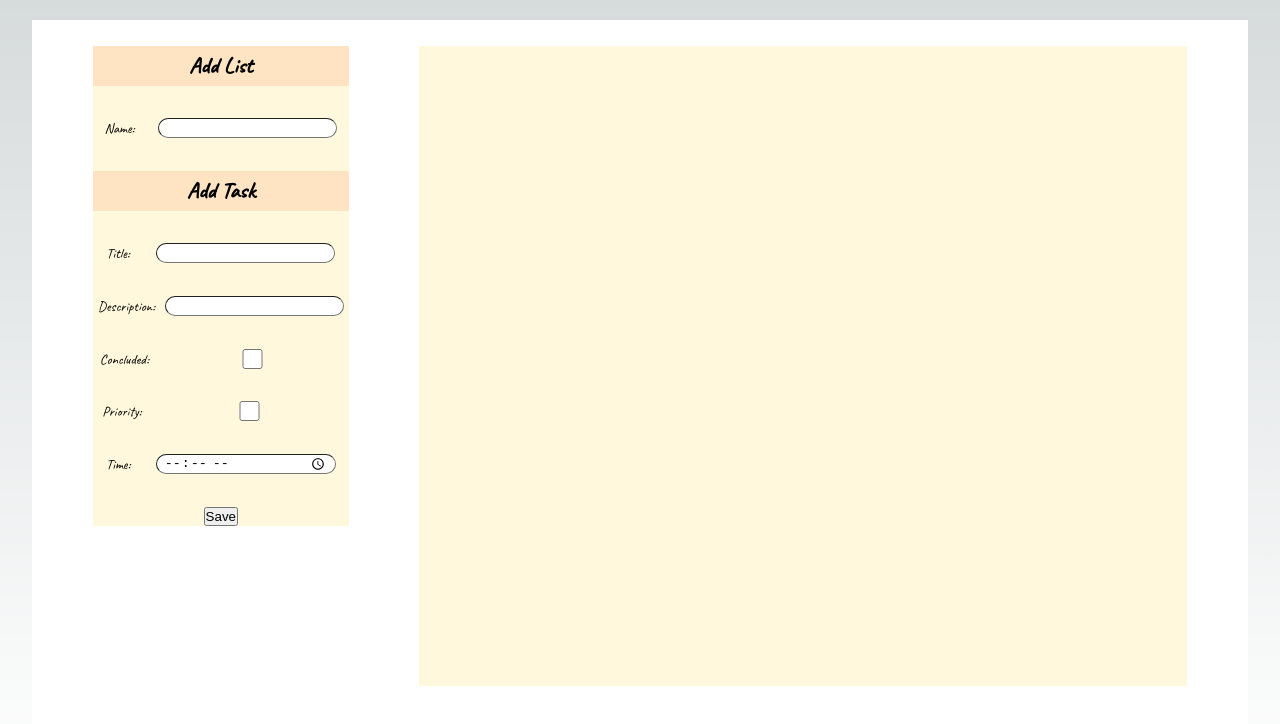
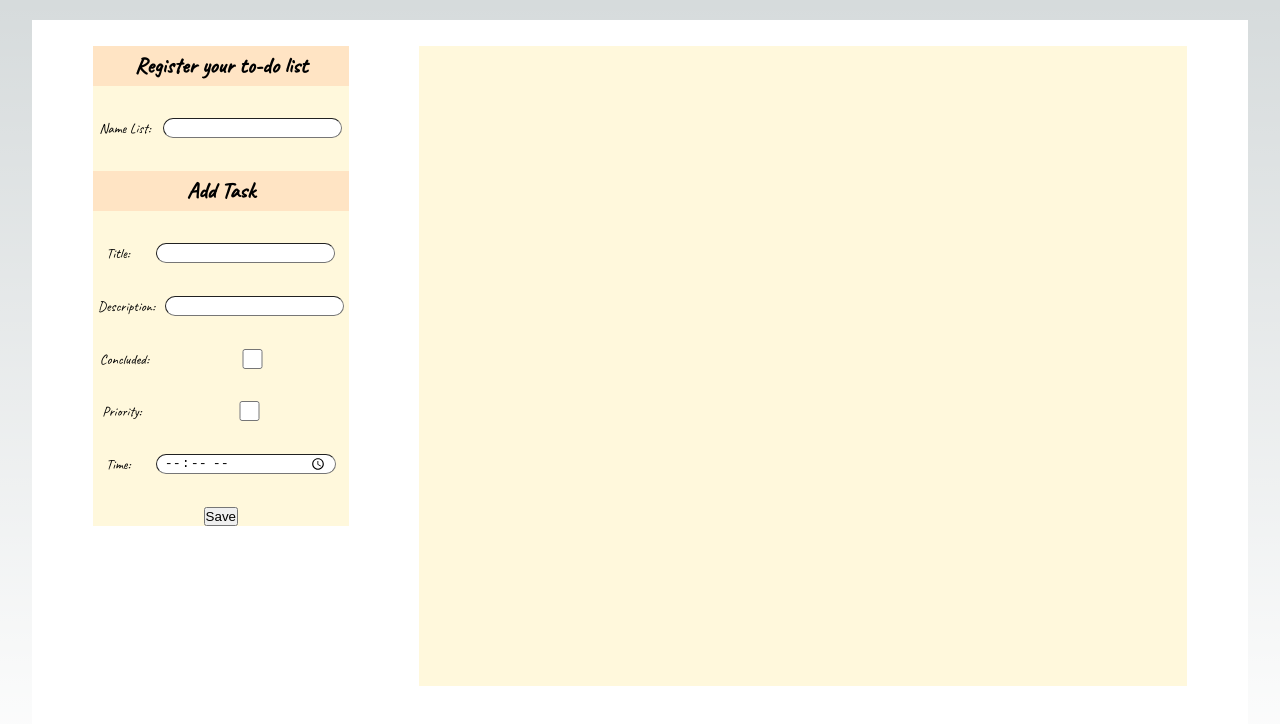
Before and after one commit to olliso17/task_go, a Next.js app in the folder front_end/: page / in a window 1280 px wide. Shown: the top 724 px of the page. Built offline with nearby package versions, Linux system fonts and the light colour scheme.

Commit message:
feat(index): update index

```diff
--- a/front_end/src/pages/index.tsx
+++ b/front_end/src/pages/index.tsx
@@ -18,8 +18,8 @@ export default function Home() {
       <main className={styles.main}>
         <div className={styles.description}>
           <div className={styles.addlist}>
-            <Title text='Add List' />
-            <InputTask text='Name: ' typeInput="text"/>
+            <Title text='Register your to-do list' />
+            <InputTask text='Name List: ' typeInput="text"/>
             <Title text='Add Task' />
             <InputTask text='Title: ' typeInput="text"/>
             <InputTask text='Description: ' typeInput="text"/>
--- a/front_end/src/styles/Home.module.css
+++ b/front_end/src/styles/Home.module.css
@@ -23,6 +23,7 @@
 }
 
 .addlist {
+
   display: flex;
   flex-direction: column;
   justify-content: space-between;
```
